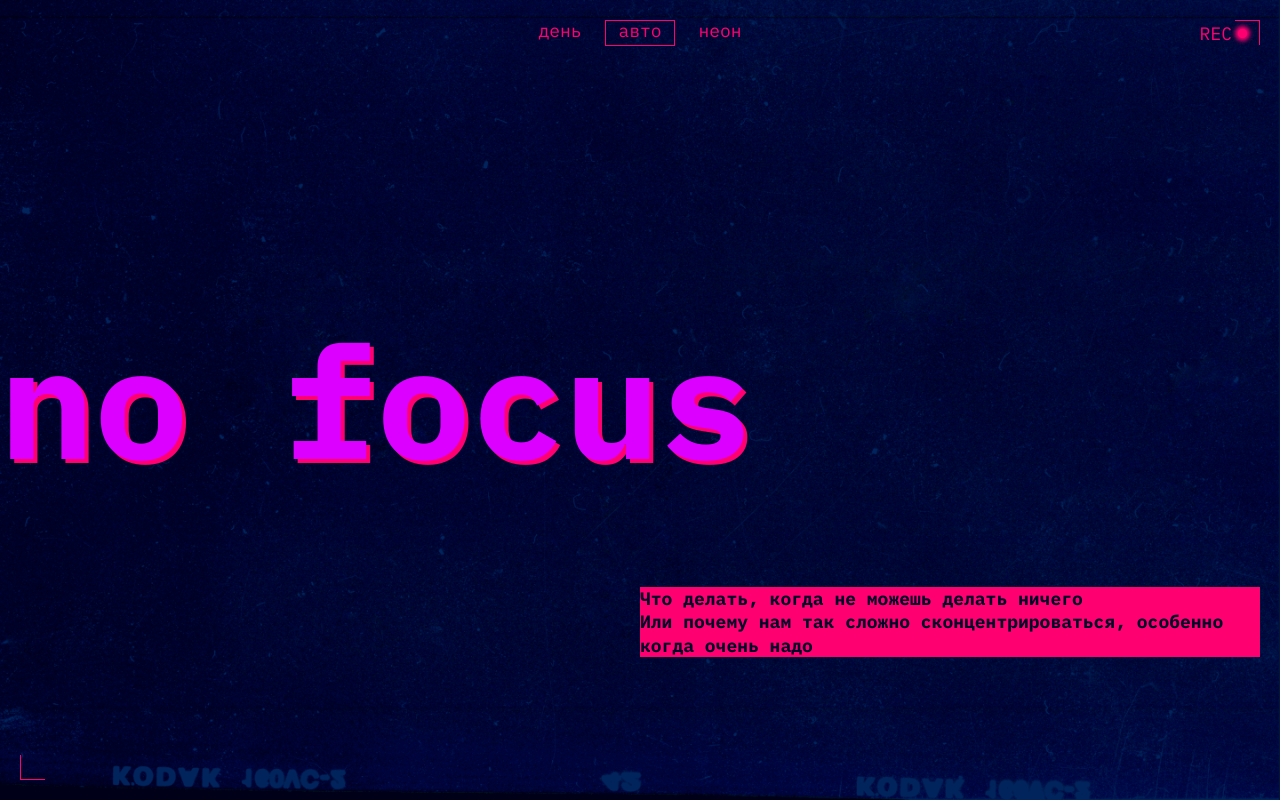
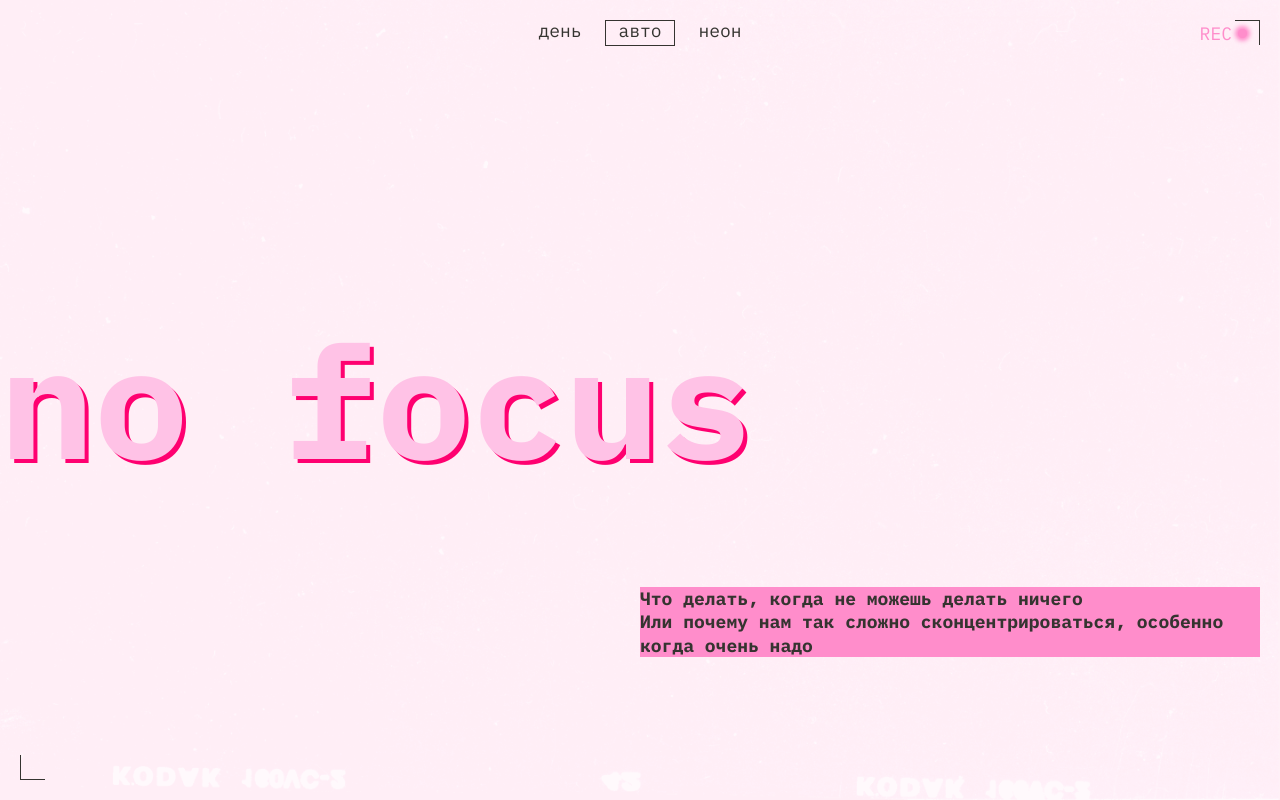
Before and after one commit to AnitaIm/slozhno-sosredotochitsya, a plain HTML site: page index.html in a window 1280 px wide. Shown: the top 800 px of the page. Drawn offline with Linux system fonts and the light colour scheme.

Commit message:
after test4

```diff
--- a/styles/light.css
+++ b/styles/light.css
@@ -20,7 +20,22 @@
   --border-color: #353430;
   --button-border-hover-color: #35343066;
   --link-border-bottom-color: #353430;
+}
 
+@media (prefers-color-scheme: light) {
+  :root {
+    --main-background-color: #FFF1F7;
+    --background-image: url("../images/cover-image-light.png");
+    --button-text-color: #353430;
+    --h1-title-color: #FFC2E6;
+    --main-text-color: #FF8DCB;
+    --h2-title-color: #353430;
+    --color-accent: #353430;
+    --section-text-color: #353430;
+    --border-color: #353430;
+    --button-border-hover-color: #35343066;
+    --link-border-bottom-color: #353430;
+  }
 }
 
 .page.theme_light .header__decoration-rec {
```
